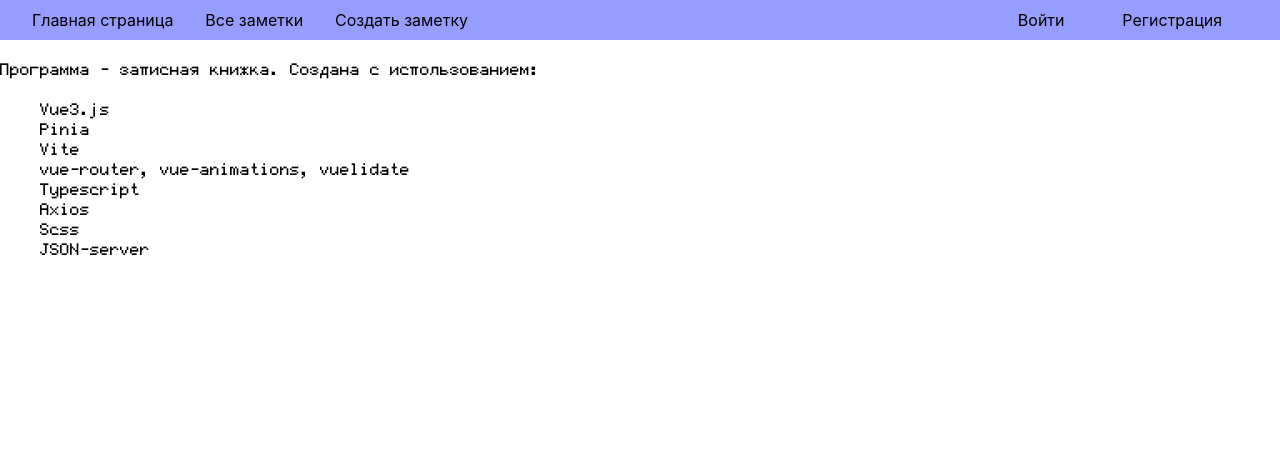
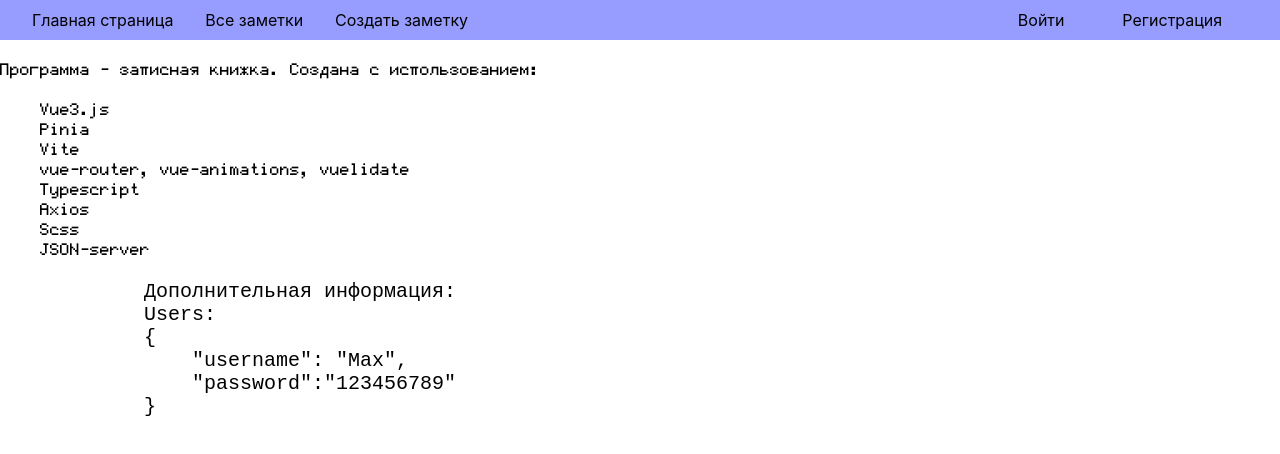
Before and after one commit to MaxRyazan/notebook_latest, a Vue app: page / in a window 1280 px wide. Shown: the top 454 px of the page. Built offline with nearby package versions, Linux system fonts and the light colour scheme.

Commit message:
1.7 - добавил записи на MainPage.vue - добавил анимацию затухания для текста в карточке - добавил новый шрифт - добавил в карточку юзернайм автора

```diff
--- a/src/components/pages/MainPage.vue
+++ b/src/components/pages/MainPage.vue
@@ -13,6 +13,15 @@
             <li>Scss</li>
             <li>JSON-server</li>
         </ul>
+
+        <pre>
+            Дополнительная информация:
+            Users:
+            {
+                "username": "Max",
+                "password":"123456789"
+            }
+        </pre>
     </div>
 </template>
 
```
